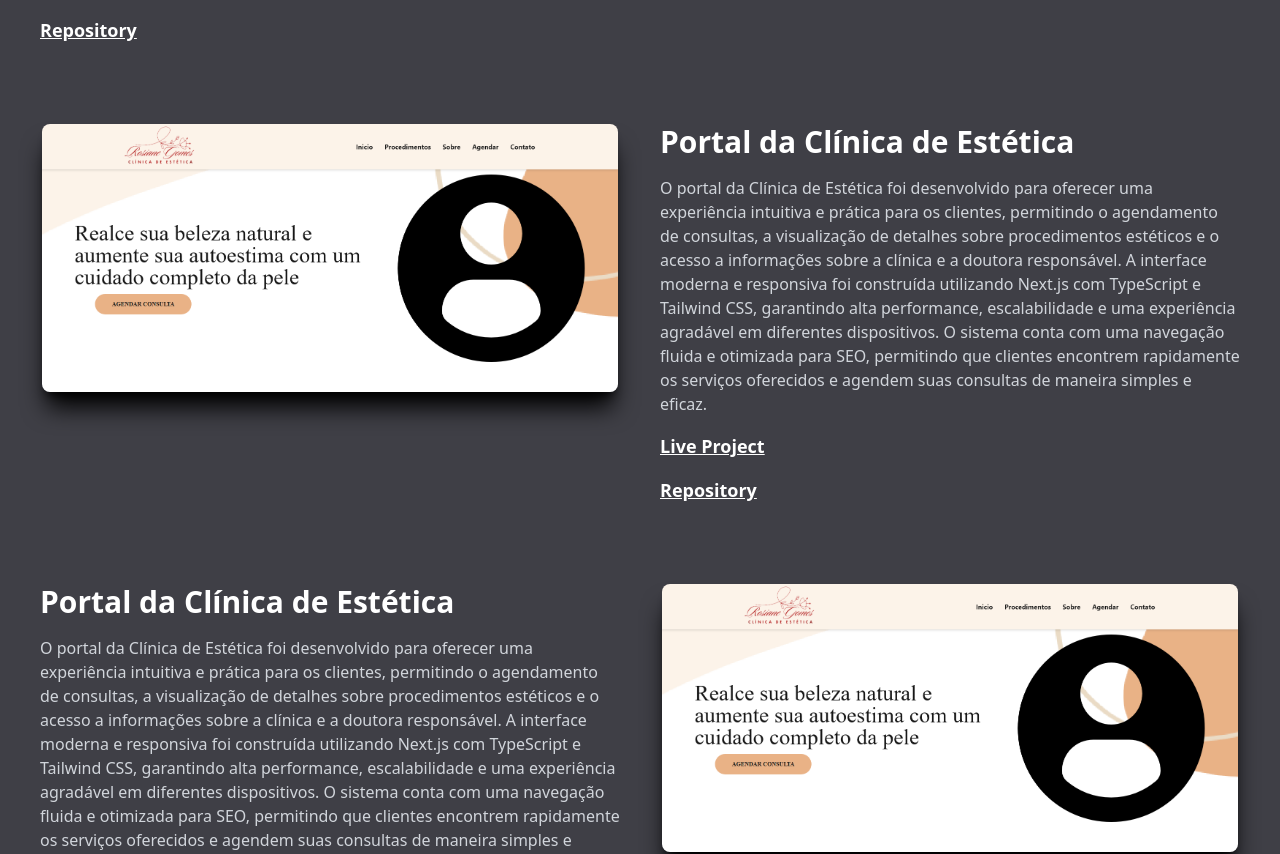
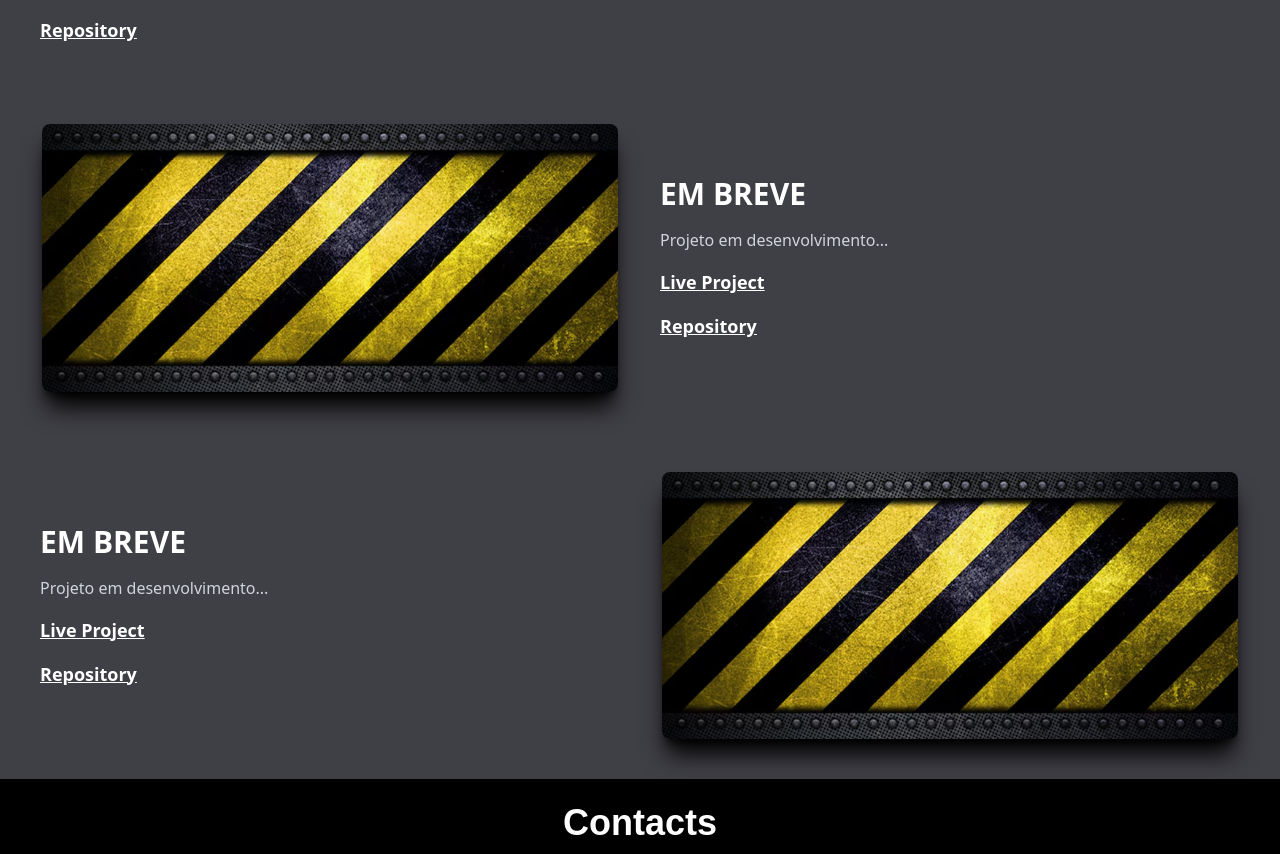
Before and after one commit to Guilherme-Dias-gomes/portifolio, a Next.js app: page / in a window 1280 px wide. Shown: the part 2220-3074 px from the top of the page. Built offline with nearby package versions, Linux system fonts and the light colour scheme.

Commit message:
Atualizando projetos

```diff
--- a/src/app/page.tsx
+++ b/src/app/page.tsx
@@ -215,41 +215,21 @@ export default function Home() {
           image="clinica.png"
         />
         <Projects
-          titulo="Portal da Clínica de Estética"
+          titulo="EM BREVE"
           reverse={true}
-          content="O portal da Clínica de Estética foi desenvolvido para oferecer uma
-              experiência intuitiva e prática para os clientes, permitindo o
-              agendamento de consultas, a visualização de detalhes sobre
-              procedimentos estéticos e o acesso a informações sobre a clínica e
-              a doutora responsável. A interface moderna e responsiva foi
-              construída utilizando Next.js com TypeScript e Tailwind CSS,
-              garantindo alta performance, escalabilidade e uma experiência
-              agradável em diferentes dispositivos. O sistema conta com uma
-              navegação fluida e otimizada para SEO, permitindo que clientes
-              encontrem rapidamente os serviços oferecidos e agendem suas
-              consultas de maneira simples e eficaz."
-          link1="https://github.com/Guilherme-Dias-gomes/clinica"
-          link2="https://github.com/Guilherme-Dias-gomes/clinica"
-          link3="https://github.com/Guilherme-Dias-gomes/clinica"
-          image="clinica.png"
+          content="Projeto em desenvolvimento..."
+          link1="https://github.com/Guilherme-Dias-gomes/portifolio"
+          link2="https://github.com/Guilherme-Dias-gomes/portifolio"
+          link3="https://github.com/Guilherme-Dias-gomes/portifolio"
+          image="metalico.png"
         />
         <Projects
-          titulo="Portal da Clínica de Estética"
-          content="O portal da Clínica de Estética foi desenvolvido para oferecer uma
-              experiência intuitiva e prática para os clientes, permitindo o
-              agendamento de consultas, a visualização de detalhes sobre
-              procedimentos estéticos e o acesso a informações sobre a clínica e
-              a doutora responsável. A interface moderna e responsiva foi
-              construída utilizando Next.js com TypeScript e Tailwind CSS,
-              garantindo alta performance, escalabilidade e uma experiência
-              agradável em diferentes dispositivos. O sistema conta com uma
-              navegação fluida e otimizada para SEO, permitindo que clientes
-              encontrem rapidamente os serviços oferecidos e agendem suas
-              consultas de maneira simples e eficaz."
-          link1="https://github.com/Guilherme-Dias-gomes/clinica"
-          link2="https://github.com/Guilherme-Dias-gomes/clinica"
-          link3="https://github.com/Guilherme-Dias-gomes/clinica"
-          image="clinica.png"
+          titulo="EM BREVE"
+          content="Projeto em desenvolvimento..."
+          link1="https://github.com/Guilherme-Dias-gomes/portifolio"
+          link2="https://github.com/Guilherme-Dias-gomes/portifolio"
+          link3="https://github.com/Guilherme-Dias-gomes/portifolio"
+          image="metalico.png"
         />
       </section>
 
```
Also changed, not shown: public/metalico.png (added).
